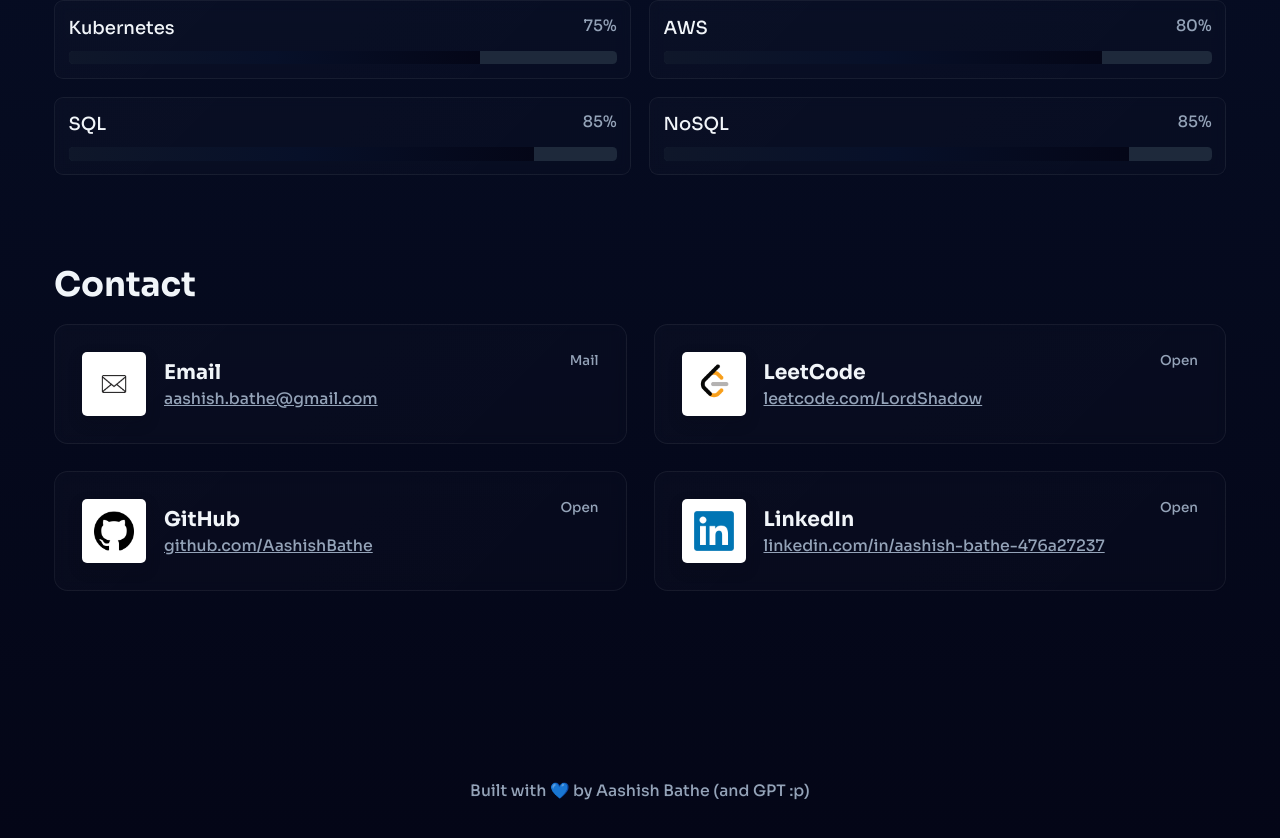
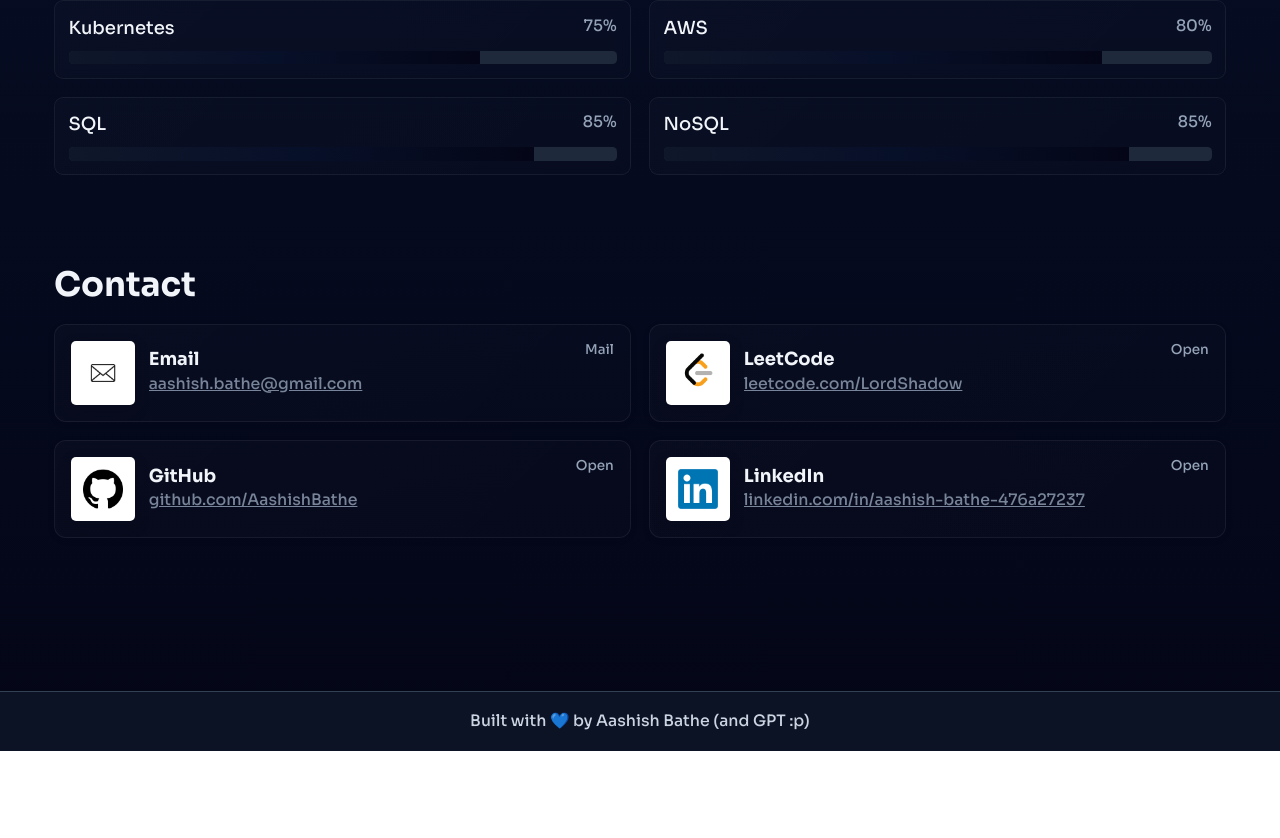
Before and after one commit to AashishBathe/portfolio, a React (Vite) app: page / in a window 1280 px wide. Shown: the part 1987-2825 px from the top of the page. After the commit the page ends 2738 px from the top, so only its background shows below. Built offline with nearby package versions, Linux system fonts and the light colour scheme; the HTML template or start-up script is replaced by a standard one.

Commit message:
Made the UI mobile friendly

```diff
--- a/src/App.jsx
+++ b/src/App.jsx
@@ -17,7 +17,7 @@ export default function App() {
         <Skills />
         <Contact />
       </main>
-      <footer className="text-center py-8 text-sm text-slate-400">
+      <footer className="text-center py-4 text-sm text-slate-300 bg-slate-900/80 border-t border-slate-700">
         Built with 💙 by Aashish Bathe (and GPT :p)
       </footer>
     </div>
--- a/src/components/Contact.jsx
+++ b/src/components/Contact.jsx
@@ -2,12 +2,11 @@ import React from 'react'
 import { motion } from 'framer-motion'
 
 /**
- * Contact.jsx (updated)
+ * Contact.jsx (responsive + mobile-friendly)
  *
- * - Icon boxes have a consistent white background and fixed size.
- * - Use images placed in public/icons/: mail.png, leetcode.png, github.png, linkedin.png
- * - Grid is 2×2 on wider screens.
- * - Links: mailto for email, external links open in new tab.
+ * - Uses .contact-grid and .contact-card for responsive wrapping.
+ * - Keeps your images from public/icons via import.meta.env.BASE_URL.
+ * - Cards are accessible links; external open in new tab.
  */
 
 export default function Contact() {
@@ -50,7 +49,7 @@ export default function Contact() {
     <section id="contact" className="py-10 scroll-mt-14">
       <h2 className="text-3xl font-semibold mb-4">Contact</h2>
 
-      <div className="grid grid-cols-1 sm:grid-cols-2 gap-6">
+      <div className="contact-grid">
         {links.map(link => (
           <motion.a
             key={link.id}
@@ -58,27 +57,27 @@ export default function Contact() {
             {...(link.external ? { target: '_blank', rel: 'noopener noreferrer' } : {})}
             whileHover={{ y: -6, scale: 1.02 }}
             whileTap={{ scale: 0.99 }}
-            className="card-glass p-4 md:p-6 rounded-xl flex items-center gap-4 hover-lift"
+            className="contact-card"
             aria-label={`${link.label} — ${link.description}`}
             title={link.description}
+            onClick={() => { /* keep link behavior; menu will close via Nav if needed */ }}
           >
-            <div className="contact-icon-box">
-              {/* image constrained to consistent size by CSS (.contact-icon-box img) */}
+            <div className="contact-icon-box" aria-hidden>
               <img
                 src={link.img}
                 alt={`${link.label} icon`}
-                onError={(e) => { e.target.style.display = 'none' }}
+                onError={(e) => { e.currentTarget.style.display = 'none' }}
               />
             </div>
 
-            <div className="flex-1">
-              <div className="text-lg font-semibold">{link.label}</div>
-              <div className="text-slate-400 text-sm break-words">
+            <div className="contact-text">
+              <h3>{link.label}</h3>
+              <p className="text-slate-400 text-sm break-words">
                 <span className="underline">{link.description.replace(/^https?:\/\//, '')}</span>
-              </div>
+              </p>
             </div>
 
-            <div className="text-slate-400 text-xs font-medium self-start">
+            <div className="text-slate-400 text-xs font-medium self-start" style={{ marginLeft: 'auto' }}>
               {link.external ? 'Open' : 'Mail'}
             </div>
           </motion.a>
--- a/src/components/Nav.jsx
+++ b/src/components/Nav.jsx
@@ -1,28 +1,26 @@
-import React from 'react'
+import React, { useState } from 'react'
 import { motion } from 'framer-motion'
 
-/**
- * Nav.jsx
- * - Fixed header with explicit height that matches --header-offset in index.css
- * - Keeps the same glass look and accessible nav links
- * - If you change the header height here, update --header-offset in src/index.css
- */
+export default function Nav() {
+  const [menuOpen, setMenuOpen] = useState(false)
 
-export default function Nav() {
+  const closeMenu = () => setMenuOpen(false)
+
   return (
     <motion.header
       initial={{ y: -18, opacity: 0 }}
       animate={{ y: 0, opacity: 1 }}
       transition={{ duration: 0.45 }}
       className="fixed w-full z-50 top-2"
-      style={{ height: 'var(--header-offset)' }} /* keep in sync with index.css */
+      style={{ height: 'var(--header-offset)' }}
     >
       <nav
         className="container mx-auto px-6 h-full flex items-center justify-between card-glass rounded-2xl shadow-md"
         aria-label="Main navigation"
       >
-        <a className="font-semibold text-lg" href="#hero">Aashish Bathe</a>
+        <a className="font-semibold text-lg" href="#hero" onClick={closeMenu}>Aashish Bathe</a>
 
+        {/* Desktop links */}
         <div className="hidden md:flex items-center gap-6 text-slate-300">
           <a href="#projects" className="hover:text-white transition">Projects</a>
           <a href="#experience" className="hover:text-white transition">Experience</a>
@@ -30,14 +28,27 @@ export default function Nav() {
           <a href="#contact" className="hover:text-white transition">Contact</a>
         </div>
 
-        <div className="md:hidden">
+        {/* Mobile: button + toggled links */}
+        <div className="md:hidden relative" style={{ right: 0 }}>
           <button
-            className="px-3 py-1 rounded bg-slate-800/30"
-            aria-label="Open menu"
-            title="Open menu"
+            className="menu-btn"
+            aria-label="Toggle menu"
+            aria-expanded={menuOpen}
+            onClick={() => setMenuOpen(v => !v)}
+            title="Menu"
           >
-            Menu
+            {/* simple icon; replace with your svg if you want */}
+            <svg width="20" height="20" viewBox="0 0 24 24" fill="none" aria-hidden>
+              <path d="M4 7h16M4 12h16M4 17h16" stroke="currentColor" strokeWidth="1.6" strokeLinecap="round" strokeLinejoin="round"/>
+            </svg>
           </button>
+
+          <div className={`nav-links ${menuOpen ? 'open' : ''}`} role="menu" aria-hidden={!menuOpen}>
+            <a href="#projects" role="menuitem" onClick={closeMenu}>Projects</a>
+            <a href="#experience" role="menuitem" onClick={closeMenu}>Experience</a>
+            <a href="#skills" role="menuitem" onClick={closeMenu}>Skills</a>
+            <a href="#contact" role="menuitem" onClick={closeMenu}>Contact</a>
+          </div>
         </div>
       </nav>
     </motion.header>
--- a/src/index.css
+++ b/src/index.css
@@ -97,3 +97,210 @@ body {
     height: 40px;
   }
 }
+
+/* ---------- Contact: responsive grid + card ---------- */
+.contact-grid {
+  display: grid;
+  grid-template-columns: repeat(auto-fit, minmax(200px, 1fr));
+  gap: 0.9rem;
+  width: 100%;
+  align-items: stretch;
+}
+
+.contact-card {
+  display: flex;
+  gap: 0.75rem;
+  align-items: center;
+  padding: 0.9rem;
+  border-radius: 12px;
+  background: linear-gradient(135deg, rgba(255,255,255,0.02), rgba(255,255,255,0.01));
+  border: 1px solid var(--glass-border);
+  text-decoration: none;
+  color: inherit;
+  transition: transform .12s ease, box-shadow .12s ease;
+  box-shadow: 0 2px 10px rgba(10,10,10,0.04);
+}
+.contact-card:hover { transform: translateY(-4px); box-shadow: 0 8px 20px rgba(2,6,23,0.12); }
+
+.contact-card .contact-text {
+  display: flex;
+  flex-direction: column;
+  gap: 0.15rem;
+  min-width: 0;
+  overflow: hidden;
+}
+.contact-card .contact-text h3 {
+  margin: 0;
+  font-size: 1rem;
+  line-height: 1.1;
+  font-weight: 600;
+}
+.contact-card .contact-text p {
+  margin: 0;
+  opacity: 0.8;
+  font-size: 0. nine rem; /* fallback small text */
+}
+
+/* ensure icon box and image remain same size in the card */
+.contact-card .contact-icon-box {
+  flex: 0 0 auto;
+}
+
+/* smaller adjustments on very small screens */
+@media (max-width: 420px) {
+  .contact-card { padding: 0.6rem; gap: 0.6rem; }
+  .contact-card .contact-text h3 { font-size: 0.95rem; }
+  .contact-card .contact-text p { font-size: 0.82rem; opacity: 0.85; }
+}
+
+/* ---------- Navbar mobile menu helpers ---------- */
+.menu-btn {
+  display: inline-flex;
+  align-items: center;
+  justify-content: center;
+  gap: 0.35rem;
+  background: rgba(15,23,42,0.35);
+  padding: 0.35rem 0.6rem;
+  border-radius: 8px;
+  color: var(--tw-text-opacity, #e6eef8);
+  border: 1px solid rgba(255,255,255,0.04);
+}
+
+@media (max-width: 767px) {
+  .nav-links {
+    display: none;
+    position: absolute;
+    right: 1rem;
+    top: calc(var(--header-offset) + 6px);
+    flex-direction: column;
+    background: linear-gradient(180deg, rgba(255,255,255,0.02), rgba(255,255,255,0.01));
+    padding: 0.6rem;
+    border-radius: 10px;
+    box-shadow: 0 12px 30px rgba(2,6,23,0.25);
+    min-width: 160px;
+    z-index: 60;
+  }
+  .nav-links.open { display: flex; }
+}
+
+html, body {
+  overflow-x: hidden;   /* prevents page-wide zoom-to-fit caused by overflow */
+  box-sizing: border-box;
+}
+
+/* ensure all images and media never exceed their container */
+img, video, picture {
+  max-width: 100%;
+  height: auto;
+  display: block;
+}
+
+/* NAV: ensure mobile menu can't push page to the right */
+.menu-btn {
+  margin: 0;
+}
+
+.nav-links {
+  display: flex;
+  gap: 1rem;
+  align-items: center;
+  color: #e6eef8;              /* clear, high-contrast text */
+  background: rgba(3, 7, 18, 0.98); /* near-solid dark background for legibility */
+  -webkit-backdrop-filter: none; /* ensure no translucency */
+  backdrop-filter: none;
+  border: 1px solid rgba(255,255,255,0.04);
+  padding: 0.6rem;
+  box-shadow: 0 14px 40px rgba(2,6,23,0.45);
+  font-weight: 600;
+}
+
+/* mobile: anchor appearance inside dropdown */
+.nav-links a {
+  color: #e6eef8;
+  padding: 0.45rem 0.6rem;
+  border-radius: 6px;
+  text-decoration: none;
+}
+.nav-links a:hover { background: rgba(255,255,255,0.03); color: #fff; }
+
+/* ensure the nav root doesn't overflow */
+nav {
+  overflow: visible; /* keep dropdown visible but not pushing layout */
+}
+
+/* CONTACT: Mobile first 1 column, desktop 2 columns (2x2) */
+.contact-grid {
+  display: grid;
+  grid-template-columns: 1fr; /* mobile: single column */
+  gap: 0.9rem;
+  width: 100%;
+  align-items: stretch;
+}
+
+/* Desktop: two columns (2x2 for 4 items), larger gap */
+@media (min-width: 1024px) {
+  .contact-grid {
+    grid-template-columns: repeat(2, 1fr); /* 2 columns on desktop */
+    gap: 1rem;
+    max-width: 900px; /* keep the grid from becoming too wide */
+    margin-left: auto;
+    margin-right: auto;
+  }
+}
+
+/* Extra safety: prevent any child from forcing the grid wider than its cell */
+.contact-grid > * {
+  min-width: 0;
+  overflow: hidden;
+}
+
+/* small tweak: ensure contact cards wrap text and don't push width */
+.contact-card .contact-text {
+  min-width: 0;
+  overflow-wrap: anywhere;
+}
+
+/* keep dropdown anchored to the viewport edge and not translucent */
+@media (max-width: 767px) {
+  .nav-links {
+    display: none;
+    position: absolute;
+    right: 0;
+    top: calc(var(--header-offset) + 6px);
+    flex-direction: column;
+    min-width: 180px;
+    z-index: 60;
+  }
+  .nav-links.open { display: flex; }
+}
+
+/* ---------- CONTACT: force 2x2 on desktop and stretch cards ---------- */
+/* Desktop: exactly 2 columns and each row's cells stretch equally */
+@media (min-width: 1024px) {
+  .contact-grid {
+    grid-template-columns: repeat(2, 1fr); /* exactly 2 columns */
+    grid-auto-rows: 1fr;                  /* make each row height match available space */
+    gap: 1rem;
+    width: 100%;
+    max-width: none;       /* allow grid to use full container width (no centering) */
+    margin: 0;             /* ensure it isn't centered */
+  }
+
+  /* ensure each card fills its grid cell */
+  .contact-grid > * {
+    height: 100%;
+    display: flex;
+  }
+  .contact-card {
+    flex-direction: row;
+    align-items: center;
+    width: 100%;
+    height: 100%;        /* fill the grid cell */
+  }
+
+  /* make inner text stretch and avoid centering that squeezes layout */
+  .contact-card .contact-text {
+    flex: 1 1 auto;
+    min-width: 0;
+  }
+}
```
